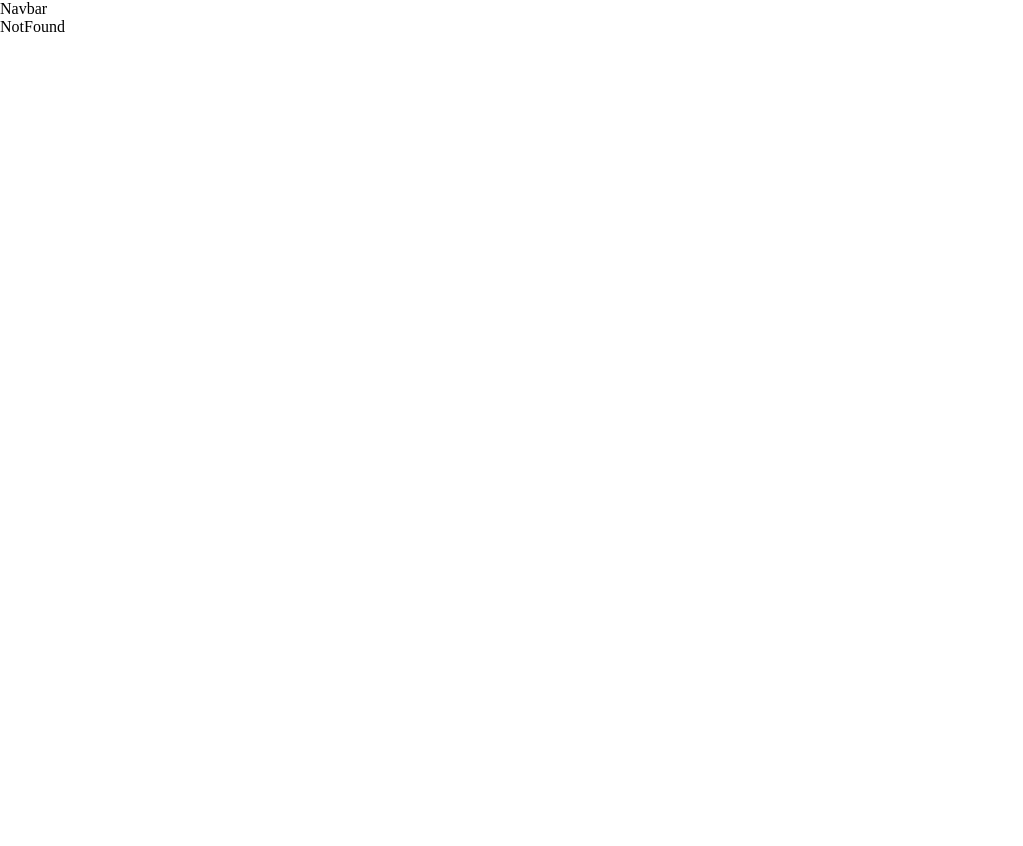
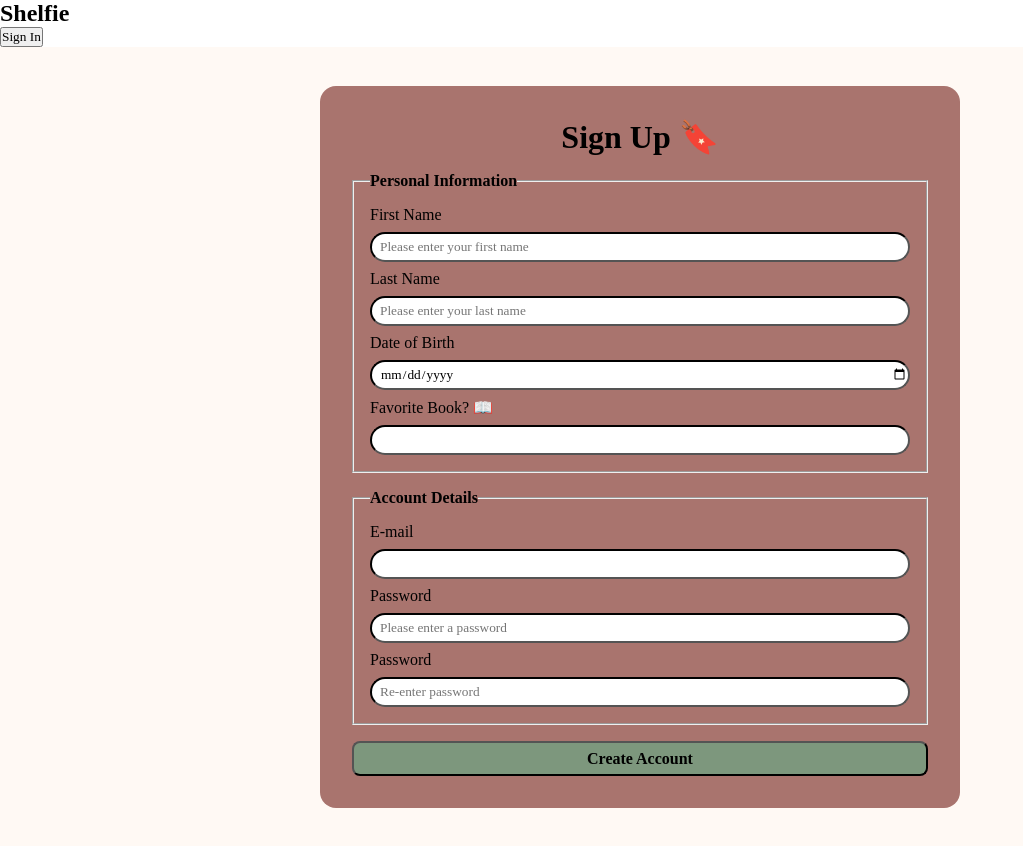
Before and after one commit to Chalitacc/Final_Project25, a React (Vite) app: page /sign-up in a window 1280 px wide. Shown: the whole page, without its empty margins (0-1023 px from the left). Before the commit the page ends 800 px from the top, so only its background shows below. Built offline with nearby package versions, Linux system fonts and the light colour scheme.

Commit message:
imeplent form and add styles and stop tracking firebase

```diff
--- a/src/Components/Buttons/Buttons.jsx
+++ b/src/Components/Buttons/Buttons.jsx
@@ -1,5 +1,5 @@
 import React from "react";
-import Buttons from "./Button.module.css";
+import styles from "./Buttons.module.css";
 
 const Buttons = ({
   children = "Click",
--- a/src/Components/Navbar/Navbar.jsx
+++ b/src/Components/Navbar/Navbar.jsx
@@ -1,7 +1,20 @@
 import React from "react";
+import styles from "./Navbar.module.css";
+import Buttons from "../Buttons/Buttons";
 
 const Navbar = () => {
-  return <div>Navbar</div>;
+  return (
+    <nav className={styles.navbar}>
+      <div>
+        <div className={styles.title}>
+          <h1>Shelfie</h1>
+        </div>
+        <div className={styles.signInButton}>
+          <Buttons>Sign In</Buttons>
+        </div>
+      </div>
+    </nav>
+  );
 };
 
 export default Navbar;
--- a/src/index.css
+++ b/src/index.css
@@ -8,6 +8,10 @@
 @font-face {
   font-family: QuikSand;
   src: url("/public/fonts/Quicksand-VariableFont_wght.ttf");
+}
+
+button {
+  cursor: pointer;
 }
 
 :root {
@@ -34,4 +38,6 @@
   /* Color */
   --background-color-one: #fff9f4;
   --content-color: #a9746e;
+  --buttomColor: #7d977d;
+  --error-color: #ff0000;
 }
--- a/src/pages/SignOut/SignOut.jsx
+++ /dev/null
@@ -1,7 +0,0 @@
-import React from "react";
-
-const SignOut = () => {
-  return <div>SignOut</div>;
-};
-
-export default SignOut;
--- /dev/null
+++ b/src/pages/SignUp/SignUp.jsx
@@ -0,0 +1,87 @@
+import React from "react";
+import styles from "./SignUp.module.css";
+import Buttons from "../../Components/Buttons/Buttons";
+
+const SignUp = () => {
+  // remember add value to the input fields
+  return (
+    <div className={styles.formWrapper}>
+      <form className={styles.signUpForm} noValidate>
+        <h2 className={styles.formHeader}>Sign Up 🔖</h2>
+        <fieldset className={styles.formGroup}>
+          <legend className={styles.formGroupTitle}>
+            Personal Information
+          </legend>
+          <label htmlFor="firstname">First Name</label>
+          <input
+            type="text"
+            id="firstname"
+            name="lastname"
+            placeholder="Please enter your first name"
+            maxLength={50}
+            className={styles.formInput}
+          />
+          <label htmlFor="lastname">Last Name</label>
+          <input
+            type="text"
+            name="lastname"
+            id="lastname"
+            maxLength={50}
+            placeholder="Please enter your last name"
+            className={styles.formInput}
+          />
+          <label htmlFor="lastname">Date of Birth</label>
+          <input
+            type="date"
+            name="dateOfBirth"
+            id="dateOfBirth"
+            className={styles.formInput}
+          />
+          <label htmlFor="favoriteBook">Favorite Book? 📖</label>
+          <input
+            type="text"
+            name="favoriteBook"
+            id="favoriteBook"
+            maxLength={50}
+            className={styles.formInput}
+          />
+        </fieldset>
+
+        {/* second fieldset */}
+        <fieldset className={styles.formGroup}>
+          <legend className={styles.formGroupTitle}>Account Details</legend>
+          <label htmlFor="email">E-mail</label>
+          <input
+            type="email"
+            id="email"
+            name="email"
+            className={styles.formInput}
+          />
+
+          <label htmlFor="password">Password</label>
+          <input
+            type="password"
+            id="password"
+            name="password"
+            className={styles.formInput}
+            maxLength={50}
+            placeholder="Please enter a password"
+          />
+
+          <label htmlFor="confirmPassword">Password</label>
+          <input
+            type="confirmPassword"
+            id="confirmPassword"
+            name="confirmPassword"
+            placeholder="Re-enter password"
+            className={styles.formInput}
+            maxLength={50}
+          />
+        </fieldset>
+        <Buttons className={styles.createAccountButton}>Create Account</Buttons>
+      </form>
+    </div>
+  );
+};
+
+export default SignUp;
--- /dev/null
+++ b/src/pages/SignUp/SignUp.module.css
@@ -0,0 +1,59 @@
+.formWrapper {
+  min-width: 100%;
+  min-height: 100vh;
+  display: flex;
+  justify-content: center;
+  align-items: center;
+  background-color: var(--background-color-one);
+}
+
+.formHeader {
+  text-align: center;
+  font-size: var(--font-size-large);
+}
+
+.signUpForm {
+  width: 50%;
+  display: flex;
+  flex-direction: column;
+  gap: var(--spacing-small);
+  background-color: var(--content-color);
+  padding: var(--spacing-medium);
+  border-radius: var(--border-radius-small);
+}
+
+.formGroup {
+  display: flex;
+  flex-direction: column;
+  gap: var(--spacing-x-small);
+  padding: var(--spacing-small);
+}
+
+.formGroupTitle {
+  font-weight: bold;
+}
+
+.formInput {
+  width: 100%;
+  height: 30px;
+  padding-left: var(--spacing-x-small);
+  border-radius: var(--border-radius-small);
+  border-color: black;
+}
+
+.createAccountButton {
+  height: 35px;
+  border-radius: var(--border-radius-x-small);
+  border-color: black;
+  background-color: #7d977d;
+  font-weight: bold;
+  font-size: medium;
+}
+
+.createAccountButton:hover {
+  background-color: #ff8c8c;
+}
+
+.errorMessage {
+  color: var(--error-color);
+}
--- a/src/routes/routes.jsx
+++ b/src/routes/routes.jsx
@@ -11,7 +11,7 @@ import BookMainPage from "../pages/BookMainPage/BookMainPage.jsx";
 import BookDetails from "../pages/BookDetails/BookDetails.jsx";
 import BookReadList from "../pages/BookReadList/BookReadList.jsx";
 import SignIn from "../pages/SignIn/SignIn.jsx";
-import SignOut from "../pages/SignOut/SignOut.jsx";
+import SignUp from "../pages/SignUp/SignUp.jsx";
 import Profile from "../pages/Profile/Profile.jsx";
 import Contact from "../pages/Contact/Contact.jsx";
 import VerifyEmail from "../pages/VerifyEmail/VerifyEmail.jsx";
@@ -32,7 +32,7 @@ export const router = createBrowserRouter(
       ></Route>
       <Route path="/read-list" element={<BookReadList></BookReadList>}></Route>
       <Route path="/sign-in" element={<SignIn></SignIn>}></Route>
-      <Route path="/sign-out" element={<SignOut></SignOut>}></Route>
+      <Route path="/sign-up" element={<SignUp></SignUp>}></Route>
       <Route path="/profile" element={<Profile></Profile>}></Route>
       <Route path="/contact" element={<Contact></Contact>}></Route>
       <Route path="/verify-email" element={<VerifyEmail></VerifyEmail>}></Route>
```
Also changed, not shown: firebaseConfig.js (deleted), src/pages/SignOut/SignOut.module.css (deleted), 1 other file (tests, documents, lock files or other folders).
